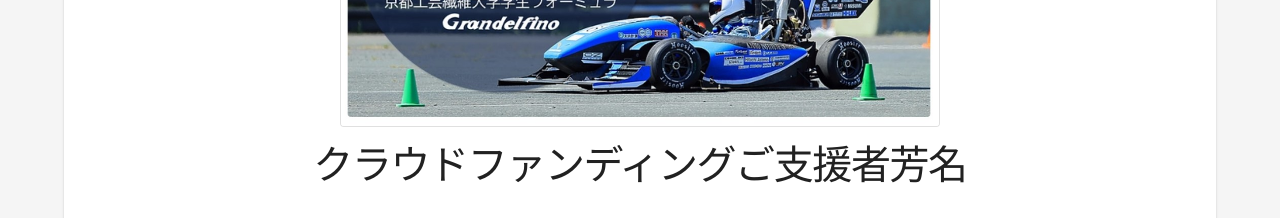
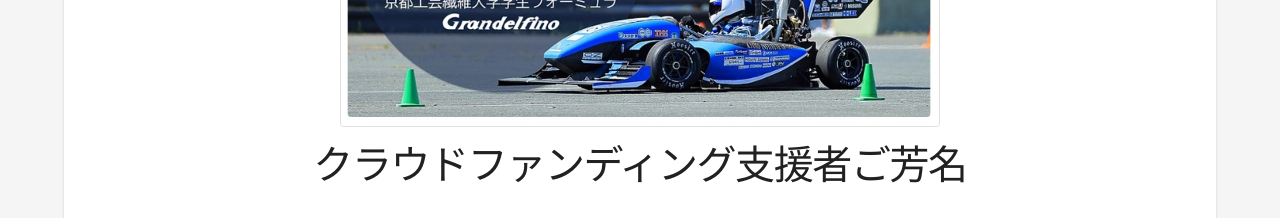
Before and after one commit to Grandelfino/homepage, a Gatsby site: page / in a window 1280 px wide. Shown: the part 880-1098 px from the top of the page. Built offline with nearby package versions, Linux system fonts and the light colour scheme; Gatsby itself is replaced by a stand-in of ours.

Commit message:
Corrected the title

```diff
--- a/src/pages/index.js
+++ b/src/pages/index.js
@@ -123,7 +123,7 @@ const AboutUS = () => {
           </CardActionArea>
         </Card>
 
-         <Typography variant="h1" >クラウドファンディングご支援者芳名</Typography>
+         <Typography variant="h1" >クラウドファンディング支援者ご芳名</Typography>
          <br />
    <Grid container justify="center" alignItems="center">
       <Grid item sm={4} xs={12} alignItems="center">
```
